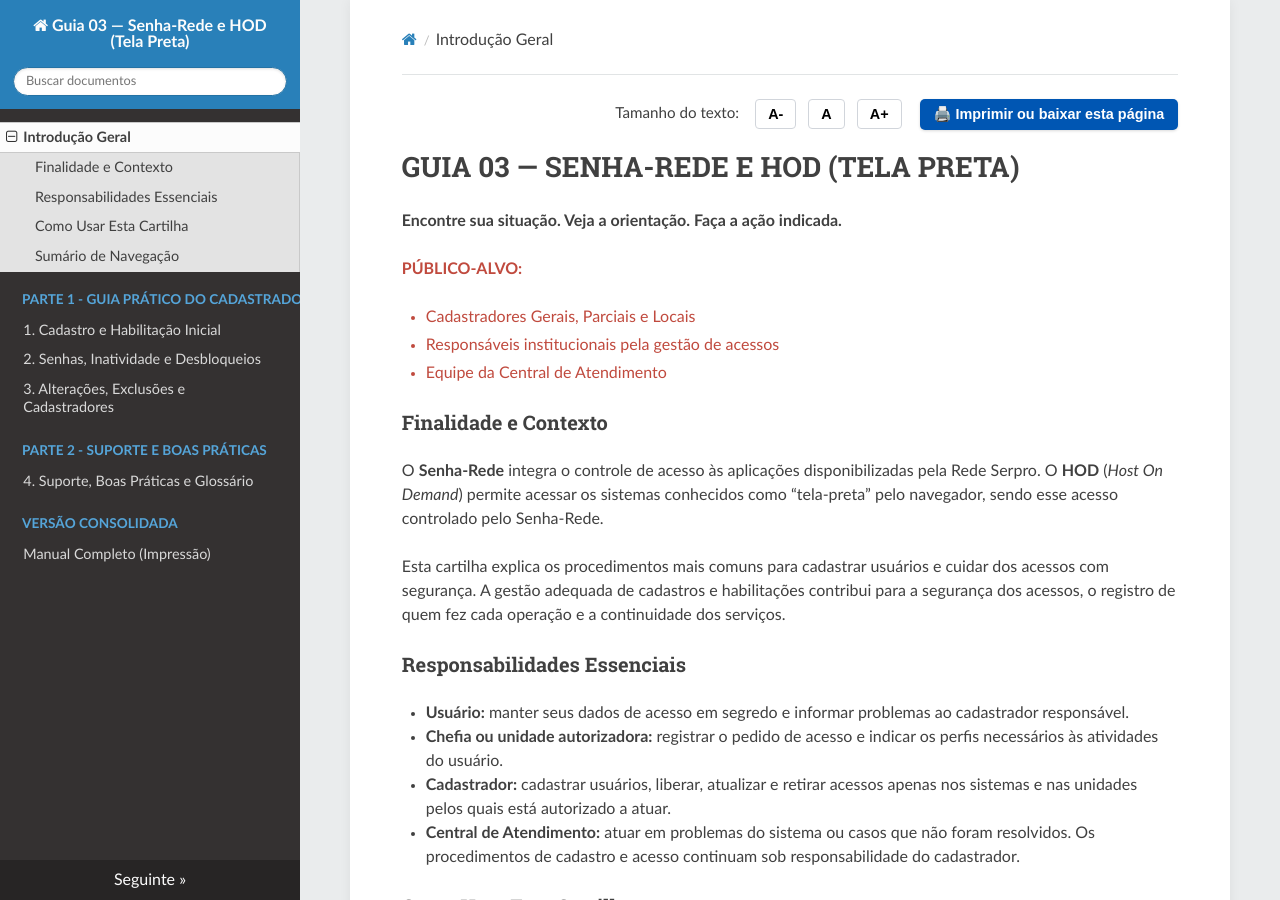
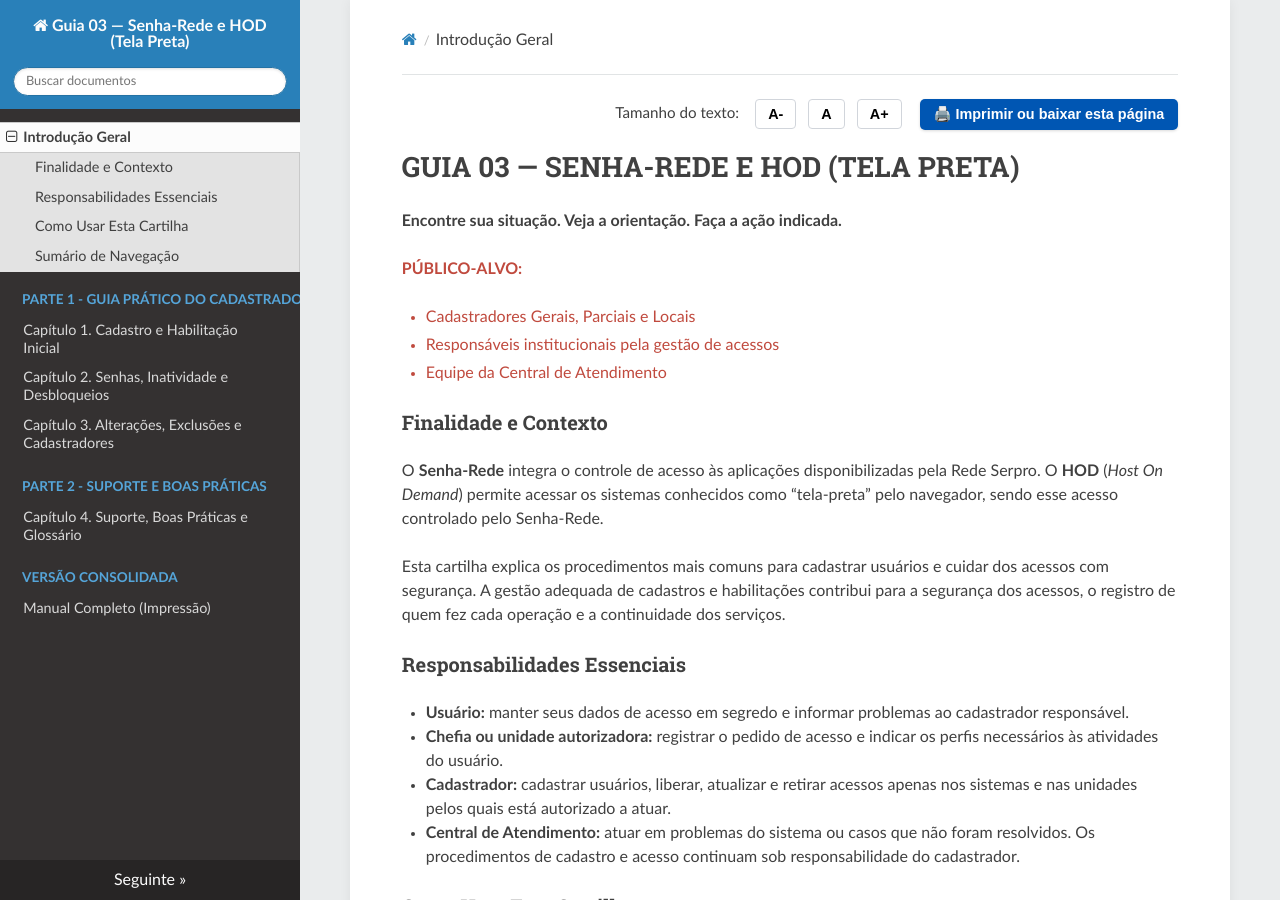
Before and after one commit to siqueiraazevedo2013-cloud/Tutorial-Guia-03-Senha-Rede-HOD, an MkDocs documentation site: the page built from docs/index.md, in a window 1280 px wide and 900 px high. Built offline with MkDocs 1.6.1, drawn with Linux system fonts in a browser that asks for light colours; nearby versions of some CDN libraries.

Commit message:
Update mkdocs.yml

```diff
--- a/mkdocs.yml
+++ b/mkdocs.yml
@@ -12,11 +12,11 @@ theme:
 nav:
   - Introdução Geral: index.md
   - PARTE 1 - GUIA PRÁTICO DO CADASTRADOR:
-      - 1. Cadastro e Habilitação Inicial: 01-cadastro-e-habilitacao.md
-      - 2. Senhas, Inatividade e Desbloqueios: 02-senhas-e-desbloqueios.md
-      - 3. Alterações, Exclusões e Cadastradores: 03-alteracoes-exclusoes-e-cadastradores.md
+      - Capítulo 1. Cadastro e Habilitação Inicial: 01-cadastro-e-habilitacao.md
+      - Capítulo 2. Senhas, Inatividade e Desbloqueios: 02-senhas-e-desbloqueios.md
+      - Capítulo 3. Alterações, Exclusões e Cadastradores: 03-alteracoes-exclusoes-e-cadastradores.md
   - PARTE 2 - SUPORTE E BOAS PRÁTICAS:
-      - 4. Suporte, Boas Práticas e Glossário: 04-suporte-boas-praticas-e-glossario.md
+      - Capítulo 4. Suporte, Boas Práticas e Glossário: 04-suporte-boas-praticas-e-glossario.md
   - VERSÃO CONSOLIDADA:
       - Manual Completo (Impressão): manual-completo.md
 
```
